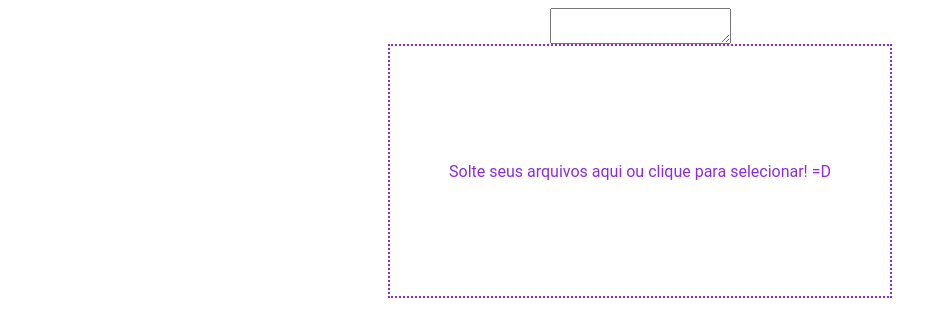
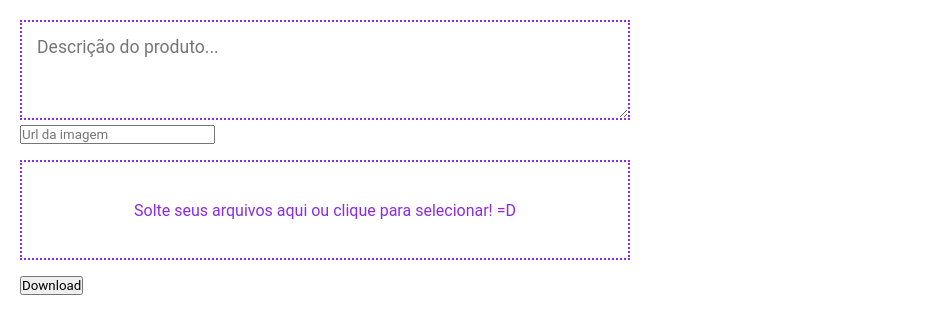
Before and after one commit to mallonenogueira/tupperware-frontend, a React (Create React App) app: page / in a window 1280 px wide. Shown: the top 336 px of the page, without its empty margins (0-935 px from the left). Built offline with nearby package versions, Linux system fonts and the light colour scheme.

Commit message:
Refatorado e adicionado download

```diff
--- a/src/App.tsx
+++ b/src/App.tsx
@@ -1,86 +1,99 @@
 import * as React from "react";
+import htmlToImage from "html-to-image";
 import styled from "styled-components";
+import download from "downloadjs";
 
-const { useState, useEffect } = React;
+import FileLoader, { FileResponse } from "./FileLoader";
+
+const { useState, useRef, useEffect } = React;
 
 const Container = styled.div`
   display: flex;
-  justify-content: center;
-  align-items: center;
-  flex-direction: column;
+  padding: 20px;
 `;
 
-const Label = styled.label`
-  border: 2px dotted blueviolet;
-  color: blueviolet;
-  width: 500px;
-  height: 250px;
-  display: flex;
-  justify-content: center;
-  align-items: center;
+const Textarea = styled.textarea`
+  width: 100%;
+  height: 100px;
+  border: dotted 2px blueviolet;
+  padding: 15px;
+  font-size: 1.1rem;
+  color: #555;
 `;
-const Input = styled.input`
-  display: none;
+
+const Imagem = styled.img`
+  width: 100%;
+  max-height: 500px;
+  max-width: 500px;
+  object-fit: cover;
 `;
 
 export default function App() {
   const [description, setDescription] = useState("");
-  const [fileName, setFileName] = useState();
-  const [file, setFile] = useState();
-  const [base64, setBase64] = useState();
+  const ref = useRef<HTMLDivElement>(null);
+  const [file, setFile] = useState<FileResponse>();
+  const [url, setUrl] = useState<string>("");
+  const [image, setImage] = useState<string | null>();
 
   useEffect(() => {
-    if (!file) {
-      setBase64(null);
-      setFileName(null);
+    if (url) {
+      setImage(url);
       return;
     }
 
-    const reader = new FileReader();
+    if (file && file.base64) {
+      setImage(file.base64);
+      return;
+    }
 
-    reader.onload = () => {
-      setBase64(reader.result);
-    };
-
-    reader.readAsDataURL(file);
-    setFileName(file.name);
-  }, [file]);
+    setImage(null);
+  }, [url, file]);
 
   return (
     <div className="App">
       <Container>
-        <textarea
-          value={description}
-          onChange={event => setDescription(event.target.value)}
-        />
+        <div style={{ flex: 1, marginRight: 20 }}>
+          <Textarea
+            placeholder="Descrição do produto..."
+            value={description}
+            onChange={(event: React.ChangeEvent<HTMLTextAreaElement>) =>
+              setDescription(event.target.value)
+            }
+          />
+          <input
+            placeholder="Url da imagem"
+            value={url}
+            onChange={(event: React.ChangeEvent<HTMLInputElement>) =>
+              setUrl(event.target.value)
+            }
+          />
 
-        <Label
-          onDragOver={(event: DragEvent) => event.preventDefault()}
-          onDragEnter={(event: DragEvent) => event.preventDefault()}
-          onDrop={(event: DragEvent) => {
-            event.preventDefault();
-            if (!event.dataTransfer || !event.dataTransfer.files) return;
+          <FileLoader onChange={setFile} />
+          <button
+            className="mt-2"
+            onClick={async () => {
+              if (!ref.current) return;
+              const data = await htmlToImage.toPng(ref.current);
+              // download(data, "produto.png");
+            }}
+          >
+            Download
+          </button>
+        </div>
 
-            setFile(event.dataTransfer.files[0]);
+        <div
+          ref={ref}
+          style={{
+            flex: 1,
+            background: "white"
           }}
         >
-          <p>
-            {fileName ||
-              "Solte seus arquivos aqui ou clique para selecionar! =D"}
-          </p>
+          {image && <Imagem src={image} alt="" />}
 
-          <Input
-            type="file"
-            onChange={(event: React.ChangeEvent<HTMLInputElement>) => {
-              if (!event.target || !event.target.files) return;
-
-              setFile(event.target.files[0]);
-            }}
-          />
-        </Label>
-
-        <img title={fileName} src={base64} alt="" />
-        <h2>{description}</h2>
+          <pre>
+            <p>{description}</p>
+          </pre>
+        </div>
       </Container>
     </div>
   );
--- /dev/null
+++ b/src/FileLoader.tsx
@@ -0,0 +1,91 @@
+import * as React from "react";
+import styled from "styled-components";
+const { useState, useEffect, useRef } = React;
+
+const StyledLabel = styled.label`
+  align-items: center;
+  border: 2px dotted blueviolet;
+  color: blueviolet;
+  cursor: pointer;
+  display: flex;
+  height: 100px;
+  justify-content: center;
+  padding: 10px;
+  width: 100%;
+`;
+
+const StyledInput = styled.input`
+  display: none;
+`;
+
+const StyledText = styled.p`
+  text-align: center;
+`;
+
+export interface FileResponse {
+  base64: string;
+  name: string;
+}
+
+export default function FileLoader({
+  onChange
+}: {
+  onChange: (fileResponse: FileResponse) => void;
+}) {
+  const [file, setFile] = useState();
+  const [fileName, setFileName] = useState();
+  const ref = useRef<HTMLInputElement>();
+
+  useEffect(() => {
+    if (!file) {
+      setFileName(null);
+      return;
+    }
+    setFileName(file.name);
+
+    const reader = new FileReader();
+
+    reader.readAsDataURL(file);
+
+    reader.onload = () => {
+      if (!reader.result || typeof reader.result !== "string") return;
+
+      onChange({
+        base64: reader.result,
+        name: file.name
+      });
+    };
+  }, [file, onChange]);
+
+  return (
+    <StyledLabel
+      className="mt-2"
+      onDragOver={(event: DragEvent) => event.preventDefault()}
+      onDragEnter={(event: DragEvent) => event.preventDefault()}
+      onDrop={(event: DragEvent) => {
+        event.preventDefault();
+        if (!event.dataTransfer || !event.dataTransfer.files) return;
+
+        setFile(event.dataTransfer.files[0]);
+      }}
+      onKeyUp={(event: KeyboardEvent) => {
+        if (ref && ref.current && event.which === 13) ref.current.click();
+      }}
+      tabIndex="0"
+    >
+      <StyledText>
+        {fileName || "Solte seus arquivos aqui ou clique para selecionar! =D"}
+      </StyledText>
+
+      <StyledInput
+        ref={ref}
+        type="file"
+        onChange={(event: React.ChangeEvent<HTMLInputElement>) => {
+          if (!event.target || !event.target.files) return;
+
+          setFile(event.target.files[0]);
+        }}
+      />
+    </StyledLabel>
+  );
+}
--- a/src/styles.css
+++ b/src/styles.css
@@ -1,3 +1,18 @@
 * {
   font-family: Roboto, sans-serif;
+  box-sizing: border-box;
+  padding: 0;
+  margin: 0;
 }
+
+.mt-2 {
+  margin-top: 1rem;
+}
+
+.mt-3 {
+  margin-top: 1.5rem;
+}
+
+.mt-4 {
+  margin-top: 2rem;
+}
```
Also changed, not shown: package.json (+3 -6 lines).
